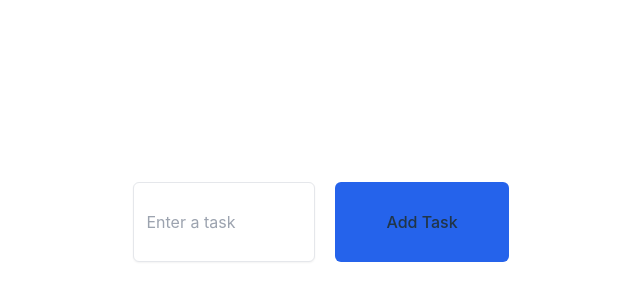
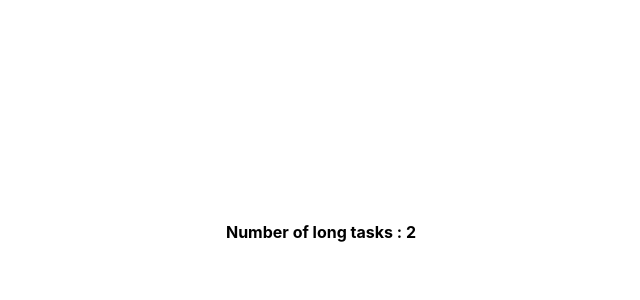
Before and after one commit to BagasDhitya/jcwdol015, a React (Vite) app: page / in a window 1280 px wide. Shown: the part 168-468 px from the top of the page, without its empty margins (319-959 px from the left). Built offline with nearby package versions, Linux system fonts and the light colour scheme.

Commit message:
add : useMemo feature

```diff
--- /dev/null
+++ b/src/components/LongTaskCount.jsx
@@ -0,0 +1,15 @@
+import { useMemo } from "react";
+
+function LongTaskCount({ tasks }) {
+  const longTasks = useMemo(() => {
+    return tasks?.filter((tasks) => tasks.length > 5);
+  }, [tasks]);
+
+  return (
+    <div className="font-bold text-black p-3">
+      Number of long tasks : {longTasks.length}
+    </div>
+  );
+}
+
+export default LongTaskCount;
--- a/src/pages/task/index.jsx
+++ b/src/pages/task/index.jsx
@@ -1,9 +1,17 @@
 import TodoApp from "../../components/TodoApp";
+import LongTaskCount from "../../components/LongTaskCount";
+
+const arrayTask = [
+  "create todo list app - create",
+  "create todo list app - update",
+  "abcd",
+];
 
 const Task = () => {
   return (
     <main className="w-screen h-screen bg-white flex justify-center items-center">
-      <TodoApp />
+      {/* <TodoApp /> */}
+      <LongTaskCount tasks={arrayTask} />
     </main>
   );
 };
```
